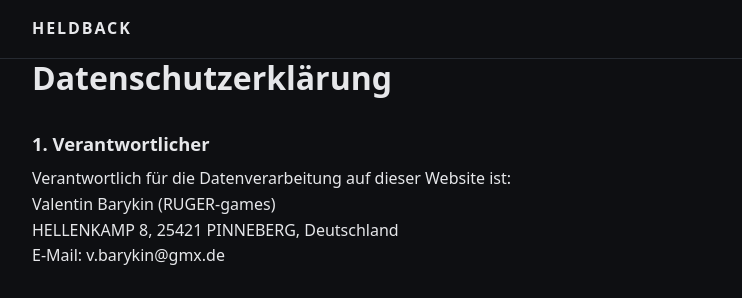
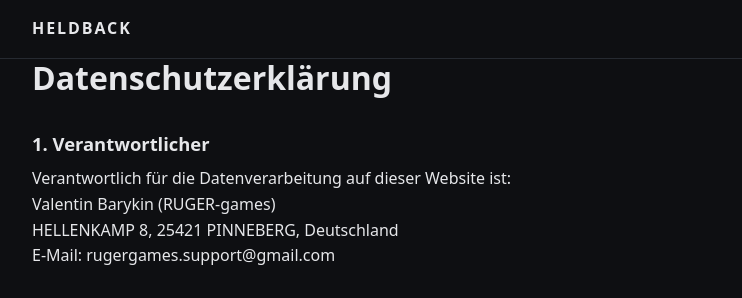
Before and after one commit to lazvaleks/HELDBACK, a plain HTML site: page datenschutz.html in a window 1280 px wide. Shown: the top 298 px of the page, without its empty margins (264-1006 px from the left). Drawn offline with Linux system fonts and the light colour scheme.

Commit message:
Update email contact for data processing

```diff
--- a/datenschutz.html
+++ b/datenschutz.html
@@ -22,7 +22,7 @@
       Valentin Barykin (RUGER-games)<br>
       HELLENKAMP 8,
       25421 PINNEBERG, Deutschland<br>
-      E-Mail: v.barykin@gmx.de
+      E-Mail: rugergames.support@gmail.com
     </p>
 
     <h2>2. Hosting über GitHub Pages und Server-Logfiles</h2>
```
